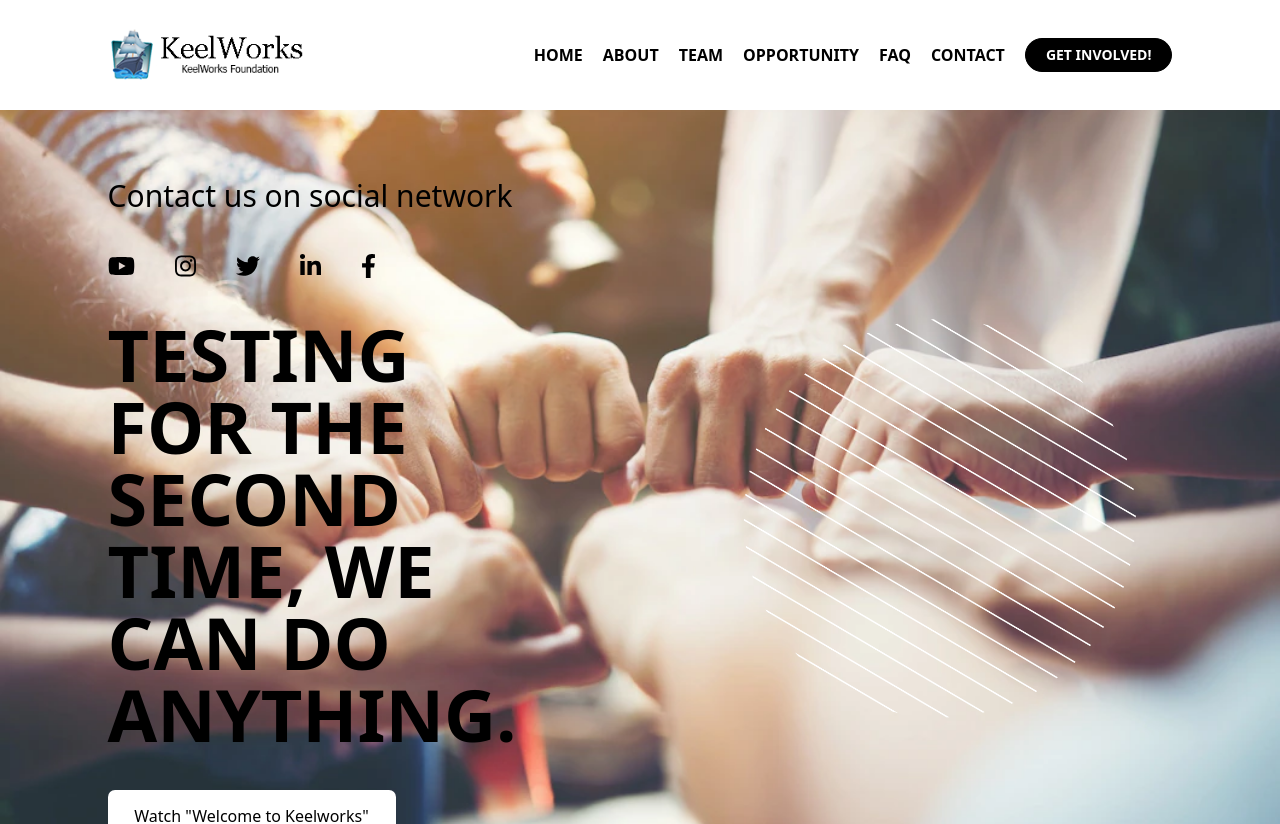
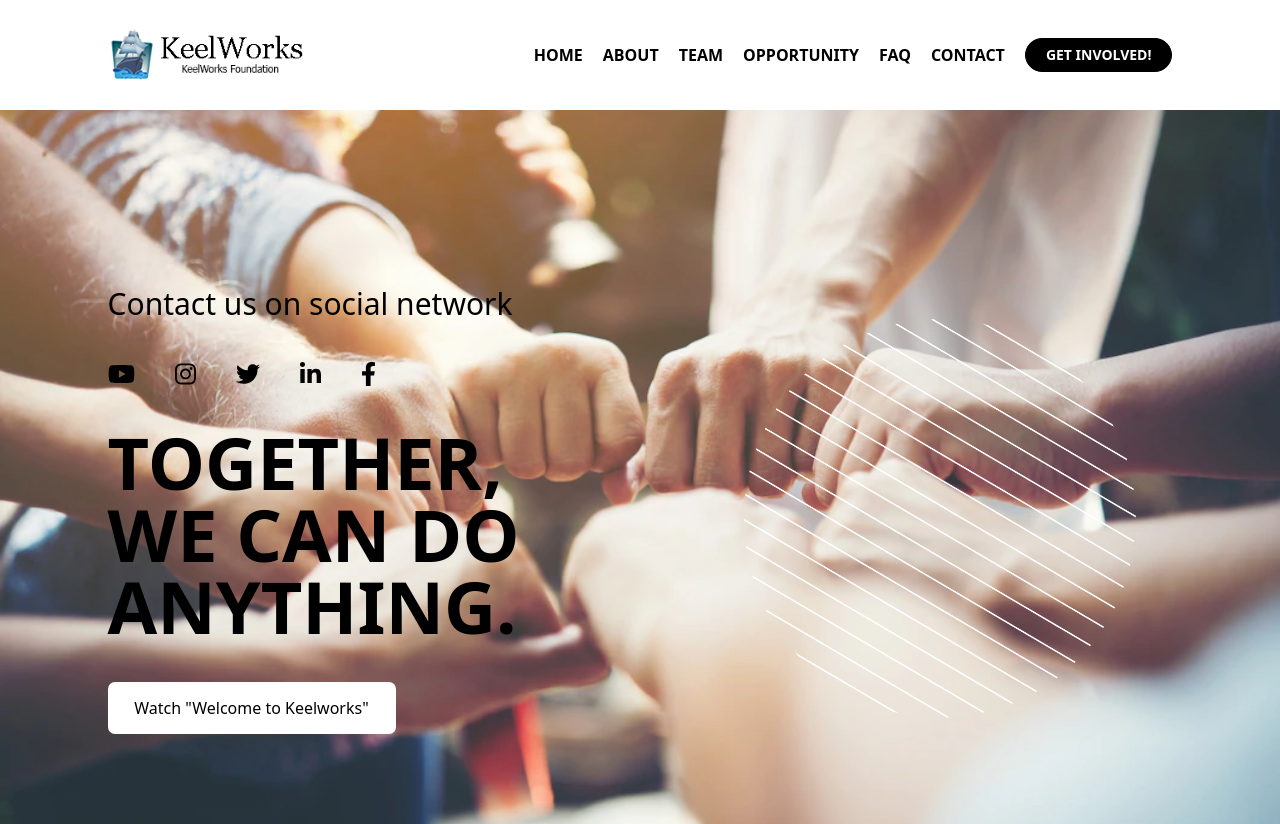
Before and after one commit to keelworks/keelworks.org, a React (Create React App) app: page / in a window 1280 px wide. Shown: the top 824 px of the page. Built offline with nearby package versions, Linux system fonts and the light colour scheme.

Commit message:
fix: modify text in className

```diff
--- a/src/pages/home/home.jsx
+++ b/src/pages/home/home.jsx
@@ -135,7 +135,7 @@ export const Home = () => {
               </a>
             </div>
             <h2 className="text-6xl md:text-7xl font-semibold">
-              TESTING FOR THE SECOND TIME, WE CAN DO ANYTHING.
+              TOGETHER, WE CAN DO ANYTHING.
             </h2>
             <button
               ref={videoRef}
```
